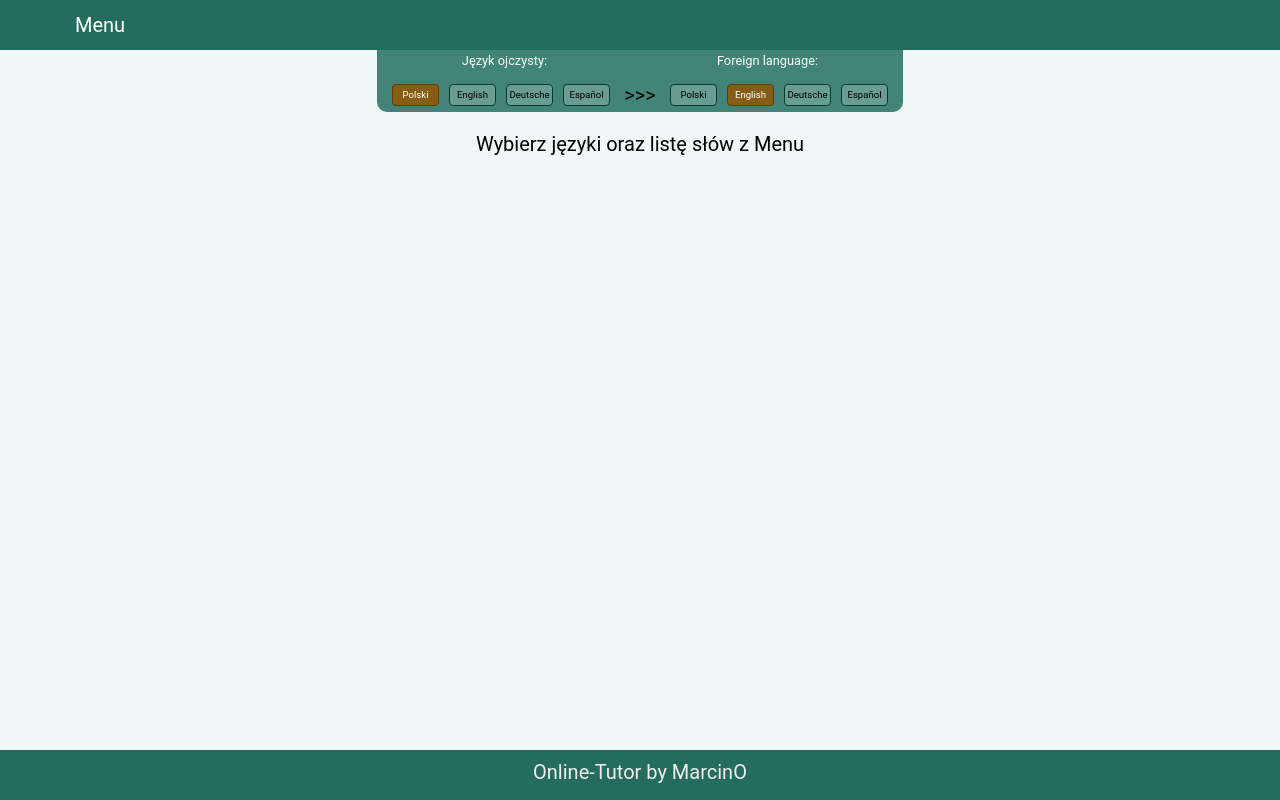
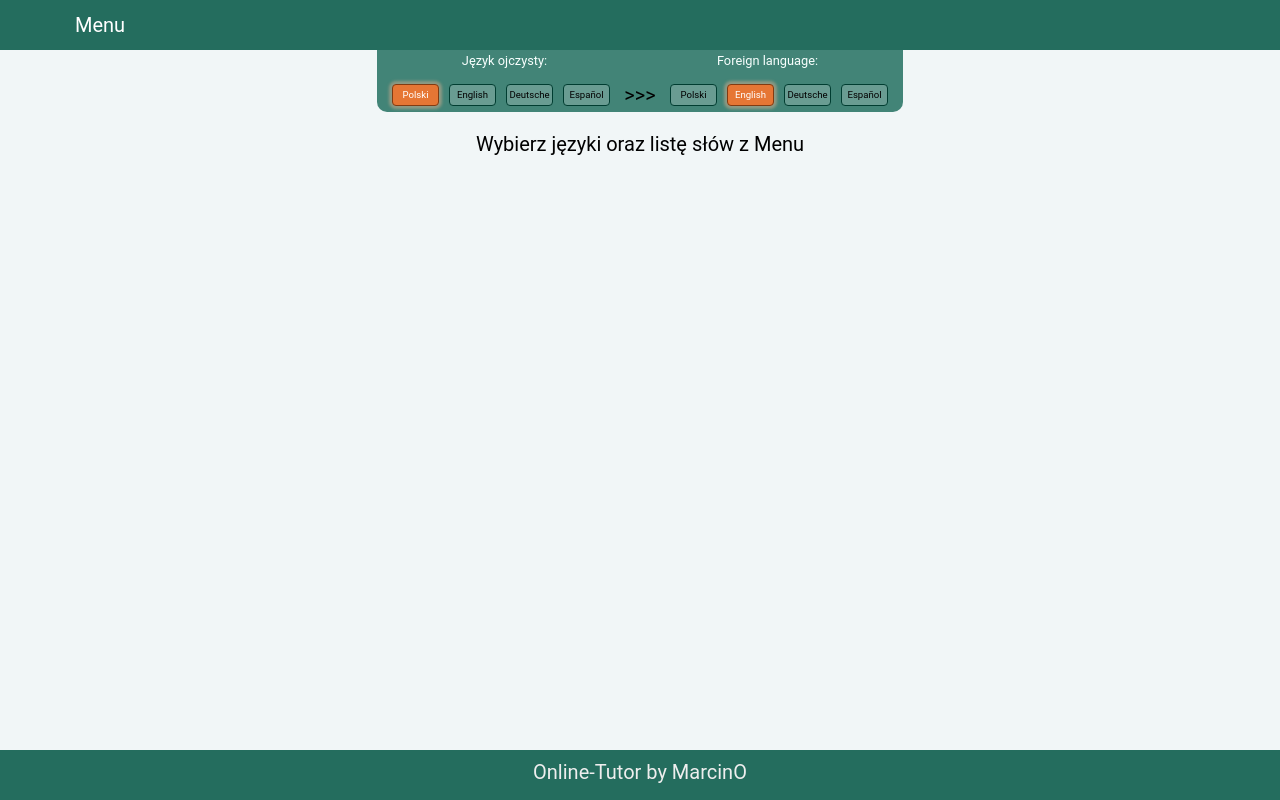
Before and after one commit to MarcinOstaszewski/online-tutor, a React (Create React App) app: page / in a window 1280 px wide. Built offline with nearby package versions, Linux system fonts and the light colour scheme.

Commit message:
small updates

```diff
--- a/src/containers/LanguagesSelector/LanguageSelect/LanguageItem/LanguageItem.module.css
+++ b/src/containers/LanguagesSelector/LanguageSelect/LanguageItem/LanguageItem.module.css
@@ -11,9 +11,9 @@
     transition: 0.25s;
 }
 .Active {
-    border: 1px solid #603D00;
-    background-color: #855D16;
+    border: 1px solid #813b12;
+    background-color: #e67634;
     color: white;
-    /* box-shadow: 0px 0px 3px 3px #F4D7A455; */
+    box-shadow: 0px 0px 3px 3px #f3b79470;
     transition: 0.25s;
 }
```
Also changed, not shown: 4 other files (tests, documents, lock files or other folders).
